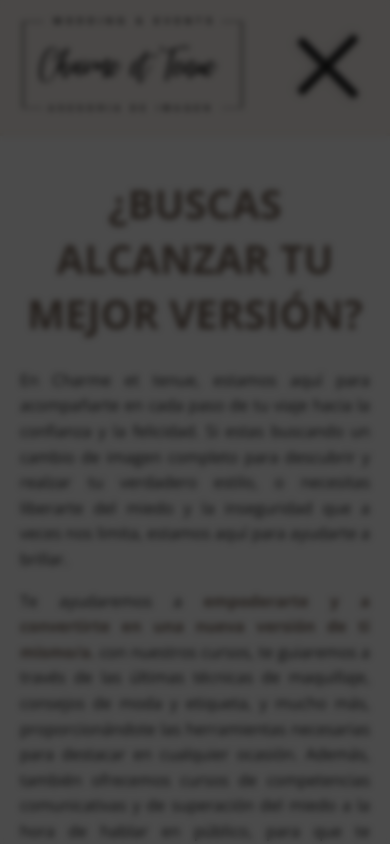
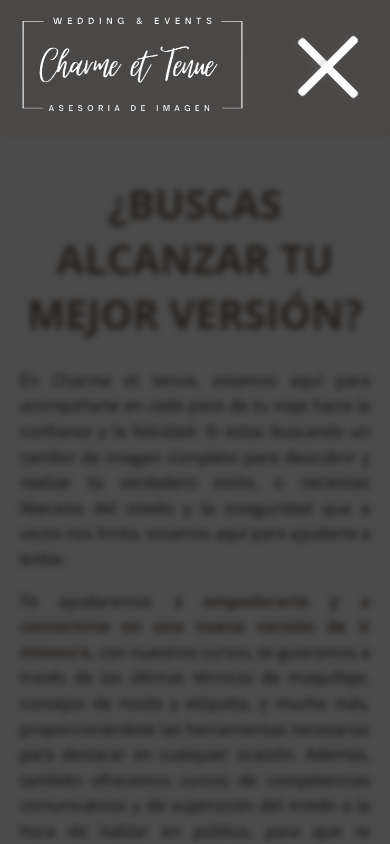
Before and after one commit to AitorCalderon99/charmet-et-tenue, an Angular app: page / in a window 390 px wide. Both pictures are taken after a click on the element 327 px from the left and 66 px from the top of the page. Shown: the top 844 px of the page. Built offline with nearby package versions, Linux system fonts and the light colour scheme.

Commit message:
feat(hamburger): Add animations and change color to white

```diff
--- a/src/app/header/header.component.html
+++ b/src/app/header/header.component.html
@@ -1,7 +1,12 @@
 <div class="header-container">
-  <a class="logo" [routerLink]="'/'"><img src="assets/images/logo.png" alt="Logo"></a>
+  <a class="logo" [routerLink]="'/'">
+    <img *ngIf="isHamburgerActive" [src]="'assets/images/logo-white.png'" alt="Logo"
+         class="animate__animated animate__fadeIn animate__delay-500ms">
+    <img *ngIf="!isHamburgerActive" [src]="'assets/images/logo.png'"
+         class="animate__animated animate__fadeIn animate__delay" alt="Logo">
+  </a>
 
-  <div class="hamburguer">
+  <div class="hamburger">
     <div class="btn not-active" (click)="toggleHamburger()"
          [ngClass]="{'active': isHamburgerActive, 'not-active': !isHamburgerActive}">
       <span></span>
--- a/src/app/header/header.component.scss
+++ b/src/app/header/header.component.scss
@@ -19,6 +19,7 @@
 
   .logo {
     cursor: pointer;
+    z-index: 99;
 
     img {
       height: 6rem;
@@ -138,6 +139,10 @@
   transform: translateX(-100%);
   transition: transform 0.4s ease-in-out;
 
+  &.open {
+    backdrop-filter: blur(3px);
+  }
+
   .nav-container {
     position: absolute;
     top: 50%;
@@ -153,8 +158,3 @@
     }
   }
 }
-
-.fullscreen-nav.open {
-  z-index: 2;
-  backdrop-filter: blur(3px);
-}
--- a/src/styles/_variables.scss
+++ b/src/styles/_variables.scss
@@ -47,3 +47,7 @@ $cursivest-fonts: 'Dancing Script', $cursive-fonts;
     @warn "Breakpoint no definido: #{$breakpoint}.";
   }
 }
+
+.animate__delay-500ms {
+  animation-delay: 0.4s;
+}
--- a/src/styles/hamburguer.scss
+++ b/src/styles/hamburguer.scss
@@ -1,4 +1,6 @@
-.hamburguer {
+.hamburger {
+  z-index: 999;
+  backdrop-filter: none;
 
   $btn-width: 80px;
   $animation-duration: 0.7s;
@@ -20,7 +22,7 @@
     width: 100%;
     box-shadow: 0 2px 10px 0 rgba(105, 105, 105, 0.3);
     border-radius: 3px;
-    height: 7.8px;
+    height: 8px;
     background: #1f1f1f;
     transition: all 0.3s;
     position: relative;
@@ -113,16 +115,21 @@
   }
 
   /* Active State y Not Active State */
-  .active span:nth-child(1) {
-    animation: top $animation-duration ease forwards;
-  }
+  .active {
+    span{
+      background: white;
+    }
+    & span:nth-child(1) {
+      animation: top $animation-duration ease forwards;
+    }
 
-  .active span:nth-child(2) {
-    animation: scaled $animation-duration ease forwards;
-  }
+    & span:nth-child(2) {
+      animation: scaled $animation-duration ease forwards;
+    }
 
-  .active span:nth-child(3) {
-    animation: bottom $animation-duration ease forwards;
+    & span:nth-child(3) {
+      animation: bottom $animation-duration ease forwards;
+    }
   }
 
   .not-active span:nth-child(1) {
```
